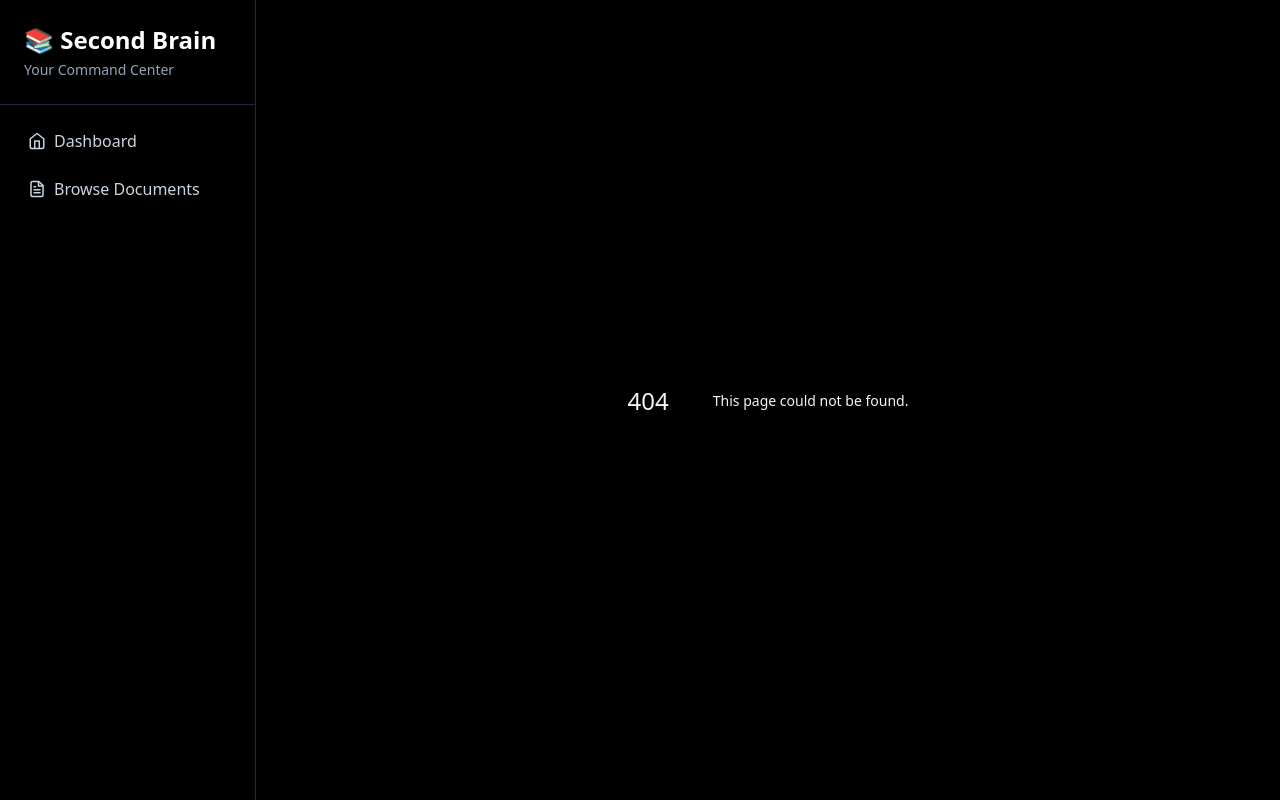
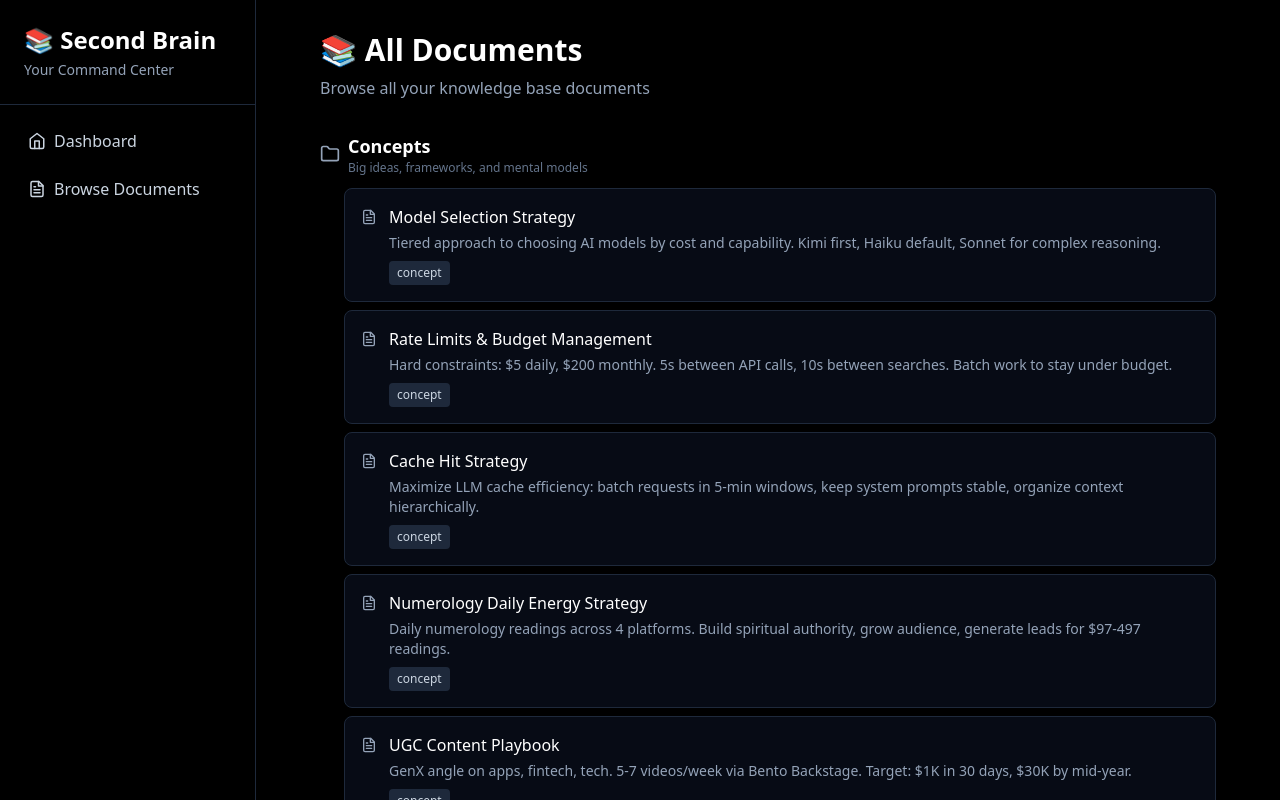
Before and after one commit to anil763/anil-second-brain, a Next.js app: page /documents in a window 1280 px wide. Before the commit this address had no page. Shown: the top 800 px of the page. Built offline with nearby package versions, Linux system fonts and the light colour scheme.

Commit message:
Add documents browse page

```diff
--- /dev/null
+++ b/app/documents/page.tsx
@@ -0,0 +1,133 @@
+'use client';
+
+import { useEffect, useState } from 'react';
+import Link from 'next/link';
+import { FileText, Folder } from 'lucide-react';
+
+interface Document {
+  id: string;
+  title: string;
+  path: string;
+  folder: string;
+  type: string;
+  preview: string;
+}
+
+interface FolderInfo {
+  name: string;
+  description: string;
+}
+
+interface Metadata {
+  documents: Document[];
+  folders: FolderInfo[];
+}
+
+export default function DocumentsPage() {
+  const [metadata, setMetadata] = useState<Metadata | null>(null);
+  const [loading, setLoading] = useState(true);
+
+  useEffect(() => {
+    const fetchMetadata = async () => {
+      try {
+        const response = await fetch('/api/metadata');
+        const data = await response.json();
+        setMetadata(data);
+      } catch (error) {
+        console.error('Failed to load metadata:', error);
+      } finally {
+        setLoading(false);
+      }
+    };
+
+    fetchMetadata();
+  }, []);
+
+  if (loading) {
+    return (
+      <div className="flex items-center justify-center h-screen">
+        <div className="text-slate-400">Loading documents...</div>
+      </div>
+    );
+  }
+
+  if (!metadata) {
+    return (
+      <div className="flex items-center justify-center h-screen">
+        <div className="text-slate-400">No documents found</div>
+      </div>
+    );
+  }
+
+  const docsByFolder = metadata.documents.reduce(
+    (acc, doc) => {
+      if (!acc[doc.folder]) acc[doc.folder] = [];
+      acc[doc.folder].push(doc);
+      return acc;
+    },
+    {} as Record<string, Document[]>
+  );
+
+  return (
+    <div className="min-h-screen bg-black p-4 md:p-8">
+      <div className="max-w-4xl mx-auto">
+        {/* Header */}
+        <div className="mb-8">
+          <h1 className="text-3xl font-bold text-white mb-2">📚 All Documents</h1>
+          <p className="text-slate-400">Browse all your knowledge base documents</p>
+        </div>
+
+        {/* Folders & Documents */}
+        <div className="space-y-6">
+          {metadata.folders.map((folder) => {
+            const docs = docsByFolder[folder.name] || [];
+            if (docs.length === 0) return null;
+
+            return (
+              <div key={folder.name} className="space-y-3">
+                {/* Folder Header */}
+                <div className="flex items-center gap-2 mb-3">
+                  <Folder size={20} className="text-slate-400" />
+                  <div>
+                    <h2 className="text-lg font-semibold text-white capitalize">
+                      {folder.name.replace('-', ' ')}
+                    </h2>
+                    <p className="text-xs text-slate-500">{folder.description}</p>
+                  </div>
+                </div>
+
+                {/* Documents */}
+                <div className="space-y-2 ml-6">
+                  {docs.map((doc) => (
+                    <Link
+                      key={doc.id}
+                      href={`/?doc=${doc.id}`}
+                      className="block p-4 rounded-lg bg-slate-900/50 border border-slate-800 hover:bg-slate-800/50 hover:border-slate-700 transition-all group"
+                    >
+                      <div className="flex items-start gap-3">
+                        <FileText size={16} className="text-slate-400 mt-1 flex-shrink-0" />
+                        <div className="flex-1 min-w-0">
+                          <h3 className="font-medium text-white group-hover:text-blue-400 transition-colors">
+                            {doc.title}
+                          </h3>
+                          <p className="text-sm text-slate-400 line-clamp-2 mt-1">
+                            {doc.preview}
+                          </p>
+                          <div className="flex items-center gap-2 mt-2">
+                            <span className="text-xs px-2 py-1 bg-slate-800 rounded text-slate-300">
+                              {doc.type}
+                            </span>
+                          </div>
+                        </div>
+                      </div>
+                    </Link>
+                  ))}
+                </div>
+              </div>
+            );
+          })}
+        </div>
+      </div>
+    </div>
+  );
+}
```
